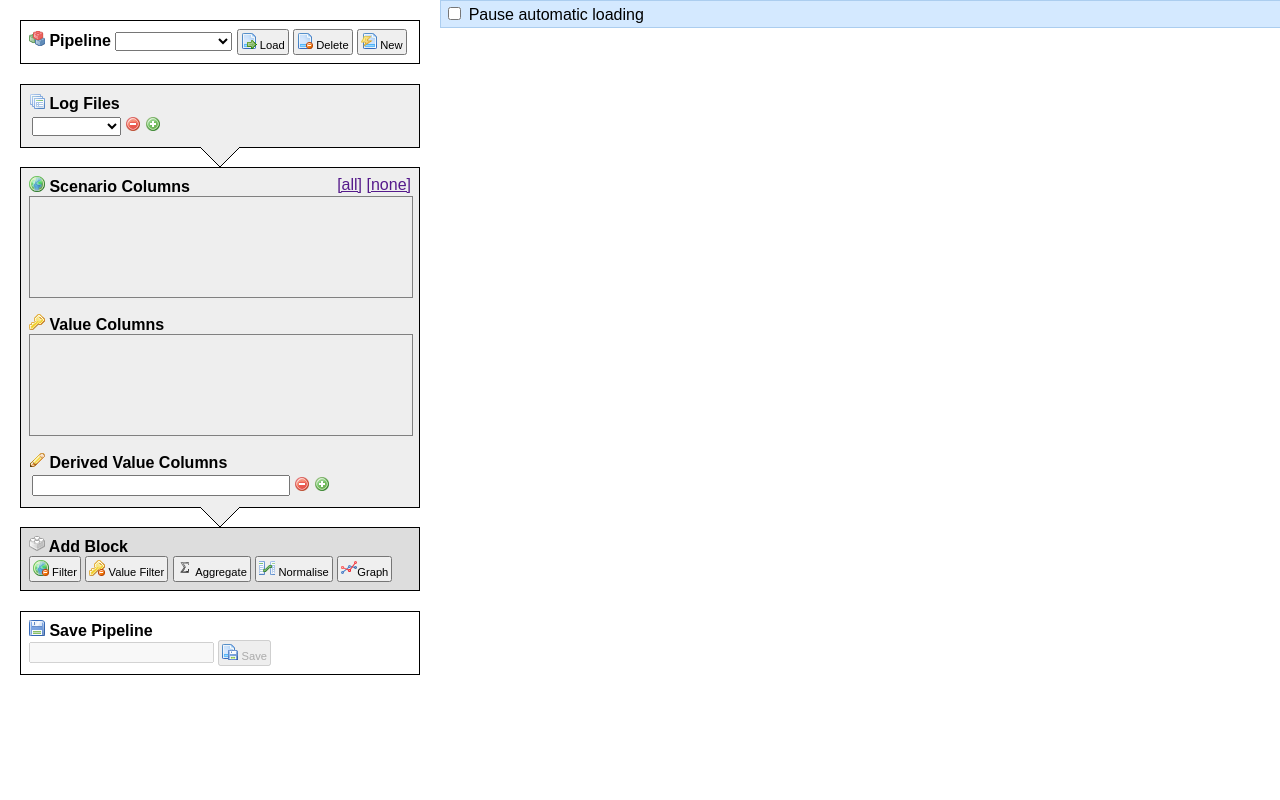
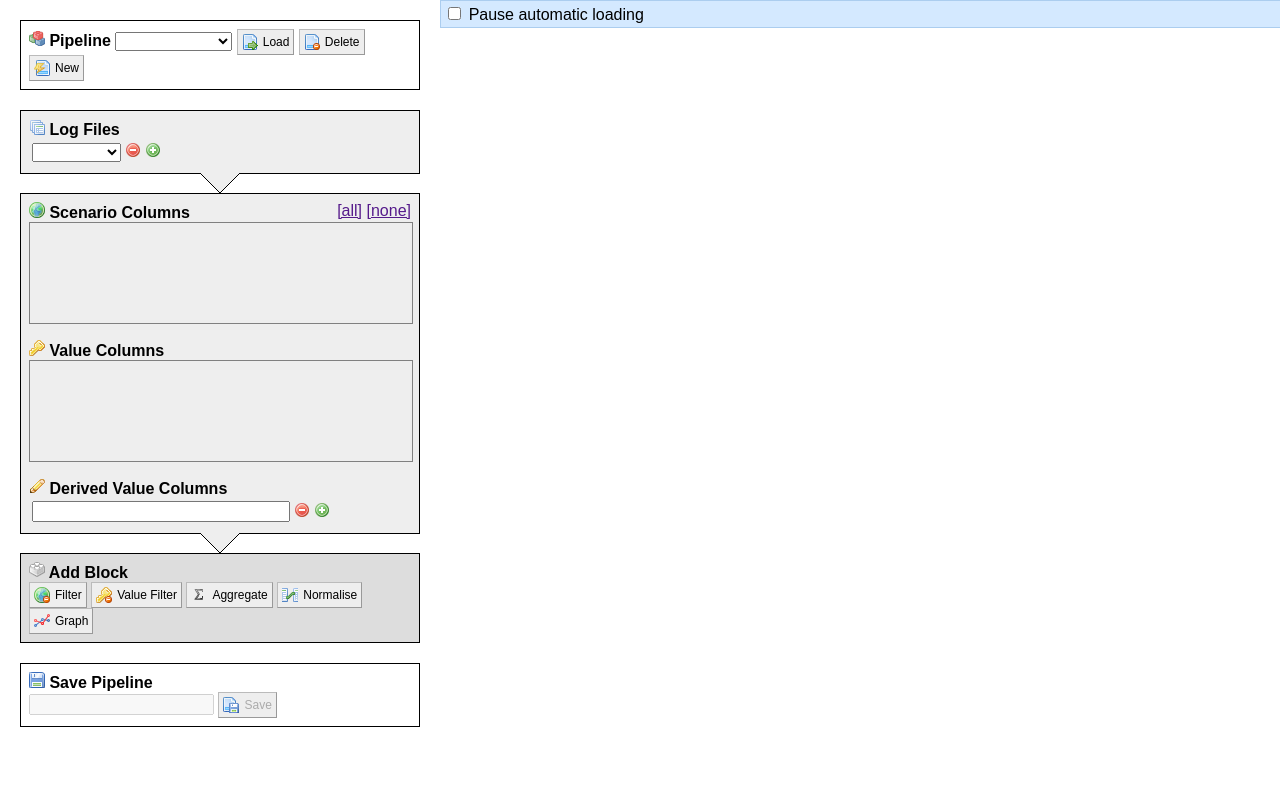
Before and after one commit to jamesbornholt/plotty, a Django app: template results/templates/pipeline.html in a window 1280 px wide. Run offline with Django 3.2, Linux system fonts and the light colour scheme; the template is opened without the code that fills it: most values are stand-ins (such as "Sample title", 1, 10 or a date in 2020).

Commit message:
new buttons

```diff
--- a/results/static/pipeline.css
+++ b/results/static/pipeline.css
@@ -28,14 +28,50 @@
     background-color: white;
 }
 
-input:image {
-    vertical-align:middle;
+.pipeline-button {
+    padding: 4px 4px 4px 25px;
+    font-size: 12px;
+    line-height: 16px;
+    background-repeat: no-repeat;
+    background-position: 4px center;
+    border: 1px solid #bbb;
+    border-bottom: 1px solid #999;
+    border-right: 1px solid #999;
+    background-color: #eee;
+}
+.pipeline-button:active {
+    background-color: #888;
+    border: 1px solid #999;
+    border-top: 1px solid #666;
+    border-left: 1px solid #666;
 }
 
-.pipeline-button {
-    font-size: 70%;
-    padding: 2px;
-    vertical-align:middle;
+#pipeline-load-go {
+    background-image: url('page_go.png');
+}
+#pipeline-delete-go {
+    background-image: url('page_delete.png');
+}
+#pipeline-new-go {
+    background-image: url('page_lightning.png');
+}
+#add-filter, #insert-filter {
+    background-image: url('world_delete.png');
+}
+#add-valuefilter, #insert-valuefilter {
+    background-image: url('key_delete.png');
+}
+#add-aggregate, #insert-aggregate {
+    background-image: url('sum.png');
+}
+#add-normalise, #insert-normalise {
+    background-image: url('table_relationship.png');
+}
+#add-graph, #insert-graph {
+    background-image: url('chart_line.png');
+}
+#pipeline-save-go {
+    background-image: url('page_save.png');
 }
 
 .odd {
--- a/results/templates/pipeline.html
+++ b/results/templates/pipeline.html
@@ -136,9 +136,9 @@
                     <option value="{{ pipeline.encoded }}">{{ pipeline.name }}</option>
                     {% endfor %}
                 </select>
-                <button id="pipeline-load-go" class="pipeline-button"><img src="static/page_go.png"/> Load</button>
-                <button id="pipeline-delete-go" class="pipeline-button"><img src="static/page_delete.png"/> Delete</button>
-                <button id="pipeline-new-go" class="pipeline-button"><img src="static/page_lightning.png"/> New</button>
+                <button id="pipeline-load-go" class="pipeline-button">Load</button>
+                <button id="pipeline-delete-go" class="pipeline-button">Delete</button>
+                <button id="pipeline-new-go" class="pipeline-button">New</button>
                 </span>
             </div>
         </div>
@@ -187,11 +187,11 @@
             <div class="pipeline-content">
                 <span class="pipeline-header"><img src="static/brick.png"/> Add Block</span>
                 <span class="pipeline-header-right"></span> <br/>
-                <button class="pipeline-button" type="button" id="add-filter"><img src="static/world_delete.png"/> Filter</button>
-                <button class="pipeline-button" type="button" id="add-valuefilter"><img src="static/key_delete.png"/> Value Filter</button>
-                <button class="pipeline-button" type="button" id="add-aggregate"><img src="static/sum.png"/> Aggregate</button>
-                <button class="pipeline-button" type="button" id="add-normalise"><img src="static/table_relationship.png"/> Normalise</button>
-                <button class="pipeline-button" type="button" id="add-graph"><img src="static/chart_line.png"/>Graph</button>
+                <button class="pipeline-button" type="button" id="add-filter">Filter</button>
+                <button class="pipeline-button" type="button" id="add-valuefilter">Value Filter</button>
+                <button class="pipeline-button" type="button" id="add-aggregate">Aggregate</button>
+                <button class="pipeline-button" type="button" id="add-normalise">Normalise</button>
+                <button class="pipeline-button" type="button" id="add-graph">Graph</button>
             </div>
         </div>
         <div id="pipeline-save" class="pipeline">
@@ -199,7 +199,7 @@
                 <span class="pipeline-header"><img src="static/disk.png"/> Save Pipeline</span> <br />
                 <form id="pipeline-save-form">
                     <input type="text" id="pipeline-save-name" disabled="disabled" />
-                    <button id="pipeline-save-go" class="pipeline-button" disabled="disabled"><img src="static/page_save.png"/> Save</button>
+                    <button id="pipeline-save-go" class="pipeline-button" disabled="disabled">Save</button>
                 </form>
             </div>
         </div>
```
